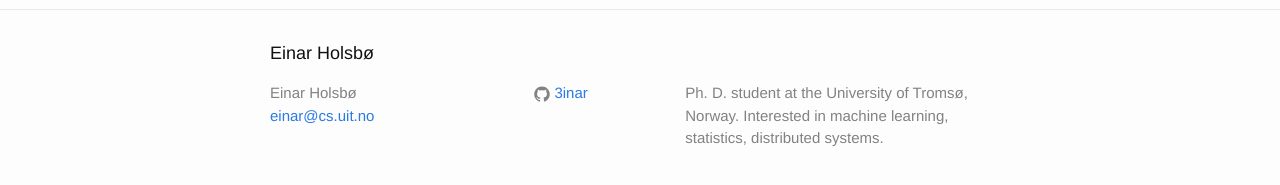
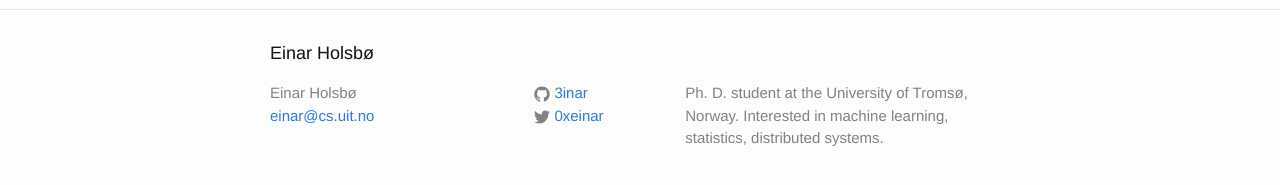
Before and after one commit to 3inar/3inar.github.io, a Jekyll site: the page built from index.md, in a window 1280 px wide. Shown: the part 269-454 px from the top of the page. Built offline with Jekyll 4.4.1, drawn with Linux system fonts in a browser that asks for light colours.

Commit message:
add tweets

```diff
--- a/_config.yml
+++ b/_config.yml
@@ -6,7 +6,7 @@ description: > # this means to ignore newlines until "baseurl:"
   learning, statistics, distributed systems.
 baseurl: "" # the subpath of your site, e.g. /blog/
 url: "http://3inar.github.io" # the base hostname & protocol for your site
-#twitter_username: jekyllrb
+twitter_username: 0xeinar
 github_username:  3inar
 
 # Build settings
```
